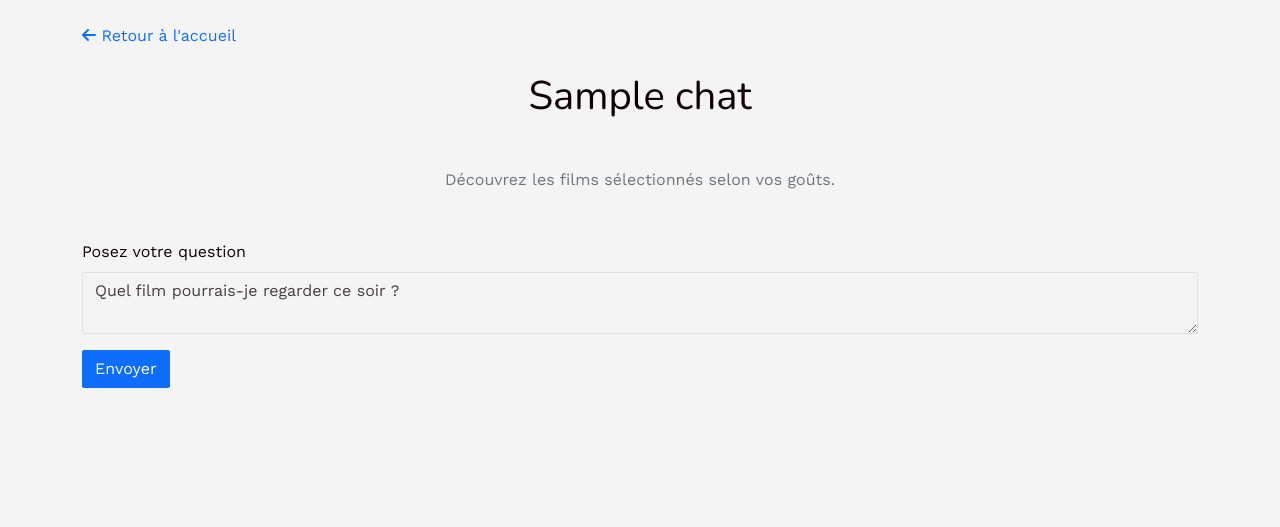
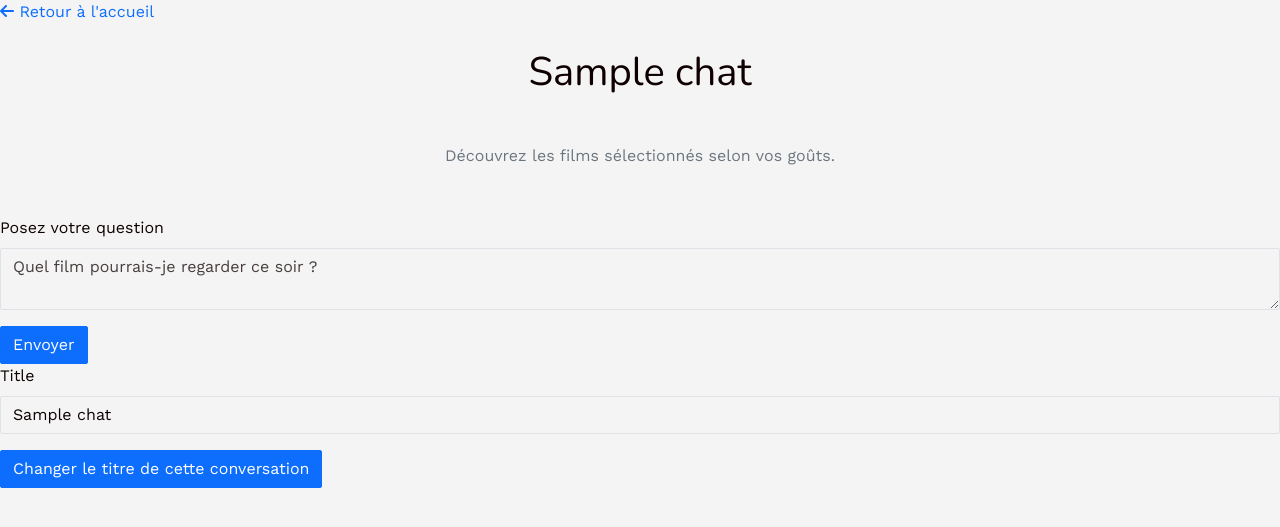
Before and after one commit to Negesti33/my-moviedex, a Rails app: page /chats/1 in a window 1280 px wide. Shown: the part 58-585 px from the top of the page. Run offline with Rails 7, Linux system fonts and the light colour scheme; a user stored in the database is signed in; tables that the repository leaves empty hold one stand-in row (values such as "Sample post"); style sheets or scripts are compiled from the project's sources; parts of the project's set-up code (start-up, migrations or seed data) failed here and were passed over; some libraries are stand-ins or nearby versions.

Commit message:
title functionality updated (#20)
Co-authored-by: Theufyr Le Wagon <tlw@theufyr.com>

```diff
--- a/app/controllers/chats_controller.rb
+++ b/app/controllers/chats_controller.rb
@@ -11,11 +11,21 @@ class ChatsController < ApplicationController
   def create
     @chat = Chat.new
     @chat.user = current_user
-    @chat.title = "none"
+    @chat.title = "Ma recherche du #{Time.now.strftime('%d %m %Y à %H:%M')}"
     if @chat.save
       redirect_to chat_path(@chat)
     else
       render :index, status: :unprocessable_entity
+    end
+  end
+
+  def update
+    @chat = current_user.chats.find(params[:id])
+    @chat.title = chat_params[:title]
+    if @chat.save
+      redirect_to chat_path(@chat)
+    else
+      render :show, status: :unprocessable_entity
     end
   end
 
@@ -24,4 +34,10 @@ class ChatsController < ApplicationController
     @chat.destroy
     window.location.reload
   end
+
+  private
+
+  def chat_params
+    params.require(:chat).permit(:title)
+  end
 end
--- a/app/views/chats/show.html.erb
+++ b/app/views/chats/show.html.erb
@@ -1,6 +1,3 @@
-
-<div class="container py-4">
-
   <%= link_to root_path, class: "text-decoration-none" do %>
     <i class="fa-solid fa-arrow-left"></i>
     Retour à l'accueil
@@ -10,19 +7,15 @@
     <%= @chat.title %>
   </h1>
 
-
   <div class="text-center my-5">
     <p class="text-secondary">
       Découvrez les films sélectionnés selon vos goûts.
     </p>
   </div>
 
-  <div id="messages">
-
+<div id="messages">
     <% @chat.messages.order(:created_at).each do |message| %>
-
       <% if message.role == "user" %>
-
         <div class="d-flex justify-content-end mb-2">
           <div class="bg-white px-3 pb-0 pt-3 rounded-pill">
             <%= sanitize(render_markdown(message.content)) %>
@@ -141,3 +134,10 @@
   </div>
 
 </div>
+
+<div id="change_title">
+  <%= simple_form_for @chat do |f| %>
+    <%= f.input :title, placeholder: "", class: "$gray-500" %>
+    <%= f.button :submit, 'Changer le titre de cette conversation', class: 'btn btn-primary' %>
+  <% end %>
+</div>
--- a/config/routes.rb
+++ b/config/routes.rb
@@ -13,7 +13,7 @@ Rails.application.routes.draw do
 
   # Defines the root path route ("/")
   # root "posts#index"
-  resources :chats, only: [:index, :show, :create, :destroy] do
+  resources :chats, only: [:index, :show, :create, :destroy, :update] do
     resources :messages, only: [:create, :destroy]
   end
   resources :movies, except: [:new, :edit, :update]
```
Also changed, not shown: db/schema.rb.
